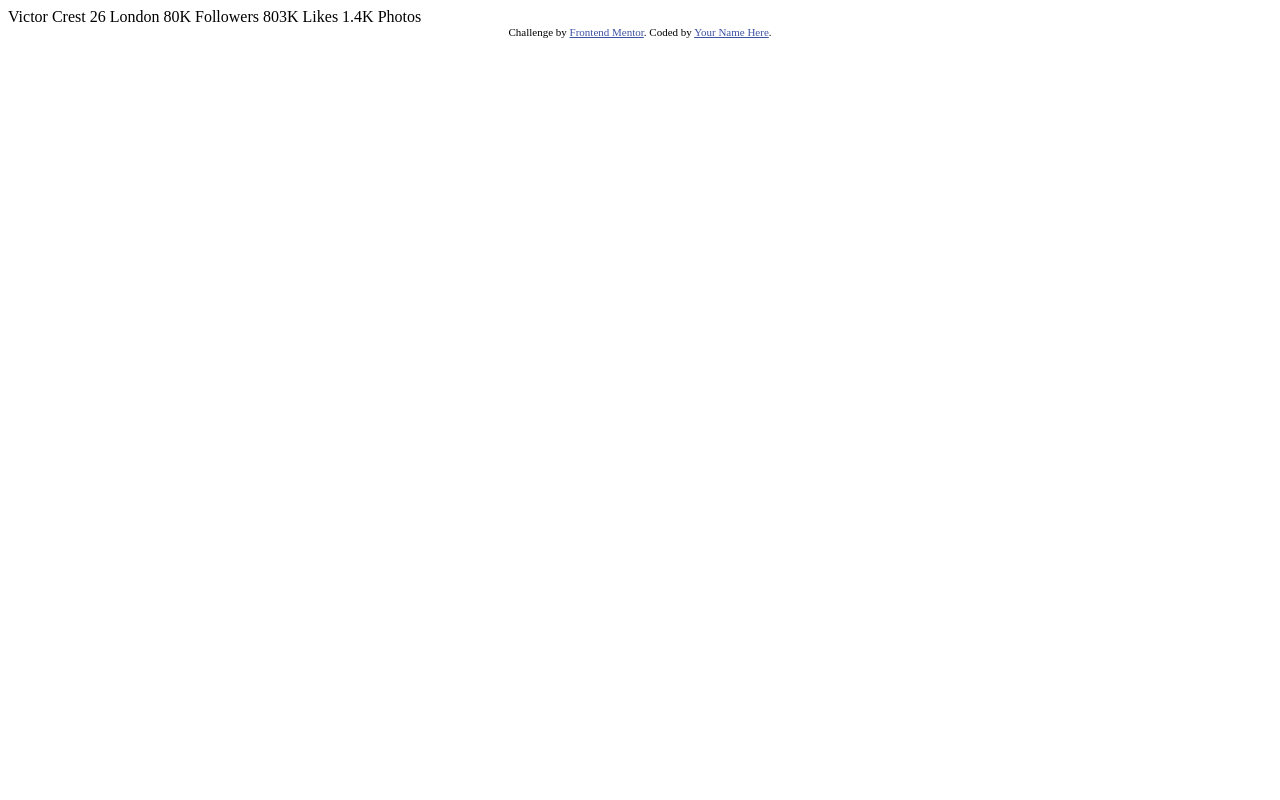
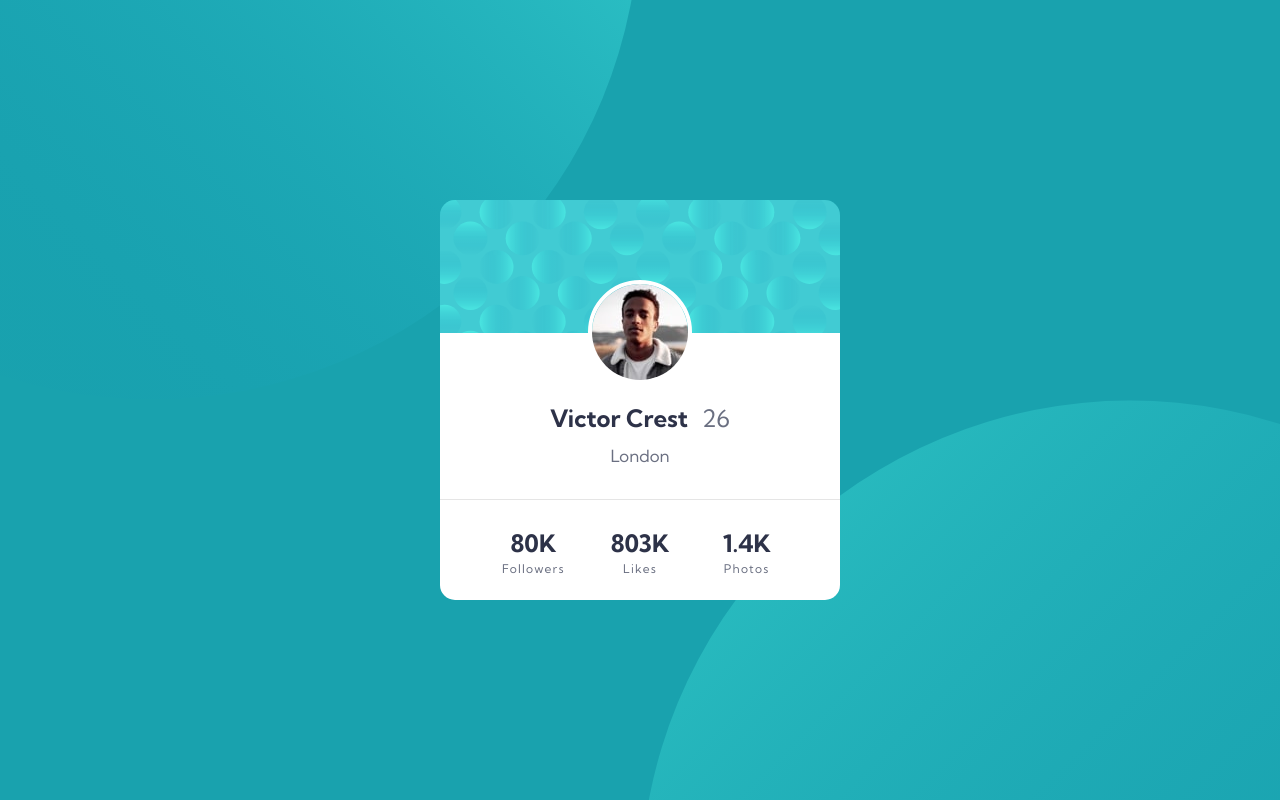
Before and after one commit to Chidiebere12/Profile-Card-Component, a plain HTML site: page index.html in a window 1280 px wide. Drawn offline with Linux system fonts and the light colour scheme.

Commit message:
initial implementation

```diff
--- /dev/null
+++ b/app.css
@@ -0,0 +1,147 @@
+body {
+    margin: 0;
+    background-color: hsl(185, 75%, 39%);
+    font-family: 'Kumbh Sans', sans-serif;
+    color: rgb(45, 50, 72);
+    position: relative;
+}
+
+main {
+    width: 100%;
+    display: flex;
+    flex-direction: column;
+    justify-content: center;
+    align-items: center;
+    height: 100vh;
+}
+
+#balls-container {
+    width: 100vw;
+    height: 100vh;
+    position: absolute;
+    overflow: hidden;
+    z-index: -1;
+}
+
+#bg-pattern-top {
+    display: block;
+    position: absolute;
+    z-index: -1;
+    bottom: 50vh;
+    right: 50vw;
+}
+
+#bg-pattern-bottom {
+    display: block;
+    position: absolute;
+    z-index: -1;
+    top: 50vh;
+    left: 50vw;
+}
+
+.card {
+    font-size: 1.5rem;
+    width: 80%;
+    height: 50vh;
+    min-width: 250px;
+    max-width: 400px;
+    border-radius: 15px;
+    overflow: hidden;
+    display: flex;
+    flex-direction: column;
+}
+
+.top-section {
+    flex: 2;
+    background: url("images/bg-pattern-card.svg");
+    background-size: cover;
+}
+
+.middle-section {
+    background-color: white;
+    flex: 2.5;
+    position: relative;
+    border-bottom: 1px solid hsla(0, 0%, 59%, 0.25);;
+}
+
+.bottom-section {
+    flex: 1.5;
+    background-color: white;
+    display: flex;
+    justify-content: space-around;
+}
+
+#bottom-section-content {
+    width: 80%;
+    display: flex;
+    justify-content: space-between;
+}
+
+.stats-section {
+    flex: 1 1 0;
+    display: flex;
+    flex-direction: column;
+    justify-content: center;
+    align-items: center;
+}
+
+.stats-section p {
+    margin: 0;
+}
+
+.count {
+    line-height: 1.5em;
+    font-weight: 700;
+}
+
+.description {
+    font-size: 0.5em;
+    color: hsl(227, 10%, 46%);
+    letter-spacing: 0.1em;
+}
+
+#profile-picture {
+    overflow: hidden;
+    border-radius: 50%;
+    border: 0.2em solid white;
+    width: 4em;
+    height: 4em;
+    margin: -2.2em auto;
+}
+
+#profile-picture img {
+    width: 100%;
+    z-index: 2;
+}
+
+#person-details {
+    margin-top: 3em;
+}
+
+#name {
+    width: 7.5em;
+    margin: 0 auto 0.5em;
+    font-size: 1em;
+    display: flex;
+    justify-content: space-between;
+}
+
+#age {
+    font-weight: 400;
+    color: hsl(227, 10%, 46%);
+}
+
+#place {
+    font-weight: 400;
+    color: hsl(227, 10%, 46%);
+    width: max-content;
+    font-size: 0.7em;
+    margin: 0 auto;
+}
+
+@media(min-width: 1000px) {
+    .card {
+        width: 50%;
+        font-size: 1.5rem;
+    }
+}
--- a/index.html
+++ b/index.html
@@ -5,41 +5,66 @@
     <meta charset="UTF-8">
     <meta name="viewport" content="width=device-width, initial-scale=1.0">
     <!-- displays site properly based on user's device -->
-
+    <link rel="preconnect" href="https://fonts.gstatic.com">
+    <link href="https://fonts.googleapis.com/css2?family=Kumbh+Sans:wght@400;700&display=swap" rel="stylesheet">
     <link rel="icon" type="image/png" sizes="32x32" href="./images/favicon-32x32.png">
-
+    <link rel="stylesheet" href="app.css">
     <title>Frontend Mentor | Profile card component</title>
-
-    <!-- Feel free to remove these styles or customise in your own stylesheet 👍 -->
-    <style>
-      .attribution {
-        font-size: 11px;
-        text-align: center;
-      }
-
-      .attribution a {
-        color: hsl(228, 45%, 44%);
-      }
-    </style>
   </head>
 
   <body>
-    Victor Crest
-    26
-    London
 
-    80K
-    Followers
+    <div id="balls-container">
+      <img id="bg-pattern-top" src="images/bg-pattern-top.svg" alt="">
+      <img id="bg-pattern-bottom" src="images/bg-pattern-bottom.svg" alt="">
+    </div>
 
-    803K
-    Likes
+    <main>
+      <div class="card">
+        <div class="top-section">
 
-    1.4K
-    Photos
-    <div class="attribution">
-      Challenge by <a href="https://www.frontendmentor.io?ref=challenge" target="_blank">Frontend Mentor</a>.
-      Coded by <a href="#">Your Name Here</a>.
-    </div>
+        </div>
+        <div class="middle-section">
+          <div id="profile-picture">
+            <img src="images/image-victor.jpg" alt="">
+          </div>
+
+          <div id="person-details">
+            <h1 id="name">Victor Crest <span id="age">26</span></h1>
+            <h2 id="place">London</h2>
+          </div>
+        </div>
+        <div class="bottom-section">
+          <div id="bottom-section-content">
+            <div id="followers-section" class="stats-section">
+              <div class="count">
+                <p>80K</p>
+              </div>
+              <div class="description">
+                <p>Followers</p>
+              </div>
+            </div>
+            <div id="likes-section" class="stats-section">
+              <div class="count">
+                <p>803K</p>
+              </div>
+              <div class="description">
+                <p>Likes</p>
+              </div>
+            </div>
+            <div id="photos-section" class="stats-section">
+              <div class="count">
+                <p>1.4K</p>
+              </div>
+              <div class="description">
+                <p>Photos</p>
+              </div>
+            </div>
+          </div>
+        </div>
+      </div>
+    </main>
+
   </body>
 
 </html>
```
